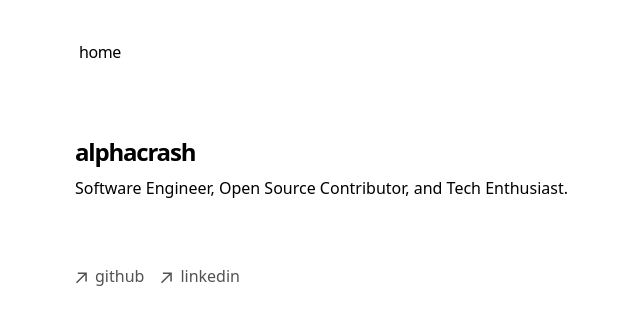
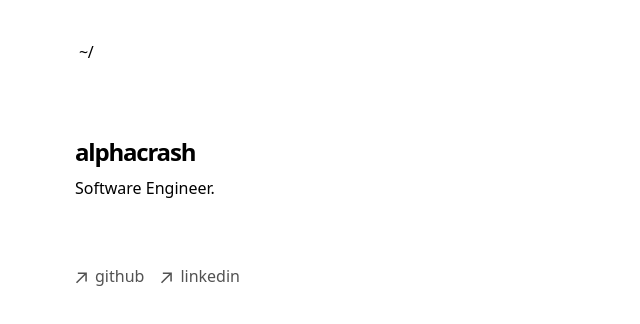
Before and after one commit to alphacrash/alphacrash, a Next.js app: page / in a window 1280 px wide. Shown: the top 324 px of the page, without its empty margins (277-917 px from the left). Built offline with nearby package versions, Linux system fonts and the light colour scheme.

Commit message:
Refactored

```diff
--- a/app/components/nav.tsx
+++ b/app/components/nav.tsx
@@ -5,7 +5,7 @@ import { useEffect } from 'react'
 
 const navItems = {
   '/': {
-    name: 'home',
+    name: '~/',
   },
 }
 
--- a/app/page.tsx
+++ b/app/page.tsx
@@ -7,7 +7,7 @@ export default function Page() {
         alphacrash
       </h1>
       <p className="mb-8">
-        {`Software Engineer, Open Source Contributor, and Tech Enthusiast.`}
+        {`Software Engineer.`}
       </p>
       <div className="my-8">
         <BlogPosts />
```
Also changed, not shown: 2 other files (tests, documents, lock files or other folders).
